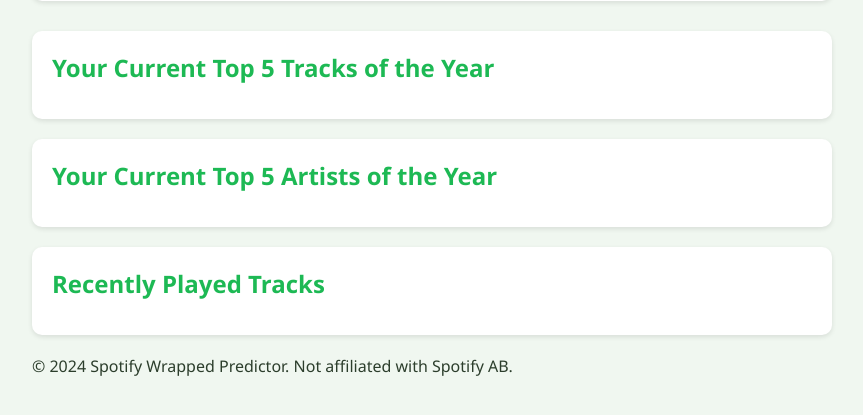
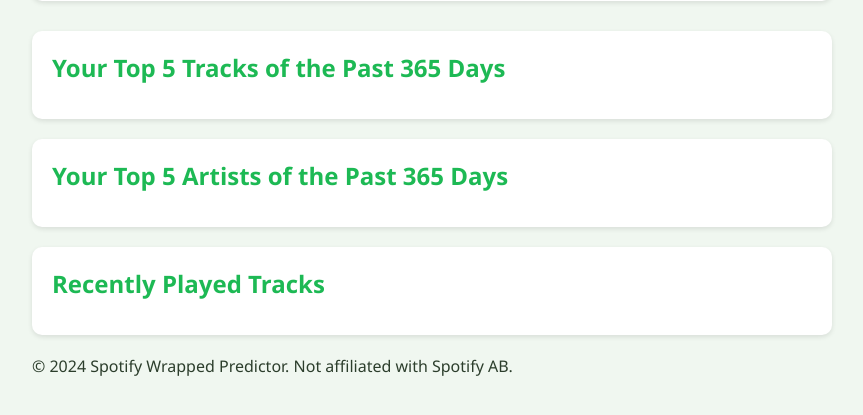
Before and after one commit to richnicky2005/Spotify-Wrapped-Predictor, a Flask app: template templates/homepage.html in a window 1280 px wide. Shown: the part 267-682 px from the top of the page, without its empty margins (208-1071 px from the left). Run offline with Flask 3, Linux system fonts and the light colour scheme; the template is opened without the code that fills it, so the values that code supplies are empty.

Commit message:
Update homepage.html

```diff
--- a/templates/homepage.html
+++ b/templates/homepage.html
@@ -132,7 +132,7 @@
       <!-- Top Tracks Section -->
       <div class="stats-section">
         <div class="section-title">
-          <h2>Your Current Top 5 Tracks of the Year</h2>
+          <h2>Your Top 5 Tracks of the Past 365 Days</h2>
         </div>
         {% for track in topTracks[:5] %}
         <div class="top-item">
@@ -155,7 +155,7 @@
       <!-- Top Artists Section -->
       <div class="stats-section">
         <div class="section-title">
-          <h2>Your Current Top 5 Artists of the Year</h2>
+          <h2>Your Top 5 Artists of the Past 365 Days</h2>
         </div>
         {% for artist in topArtists[:5] %}
         <div class="top-item">
```
